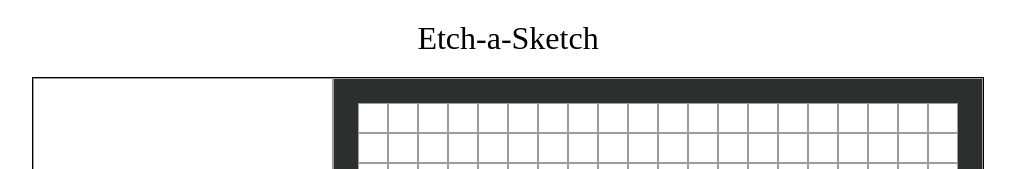
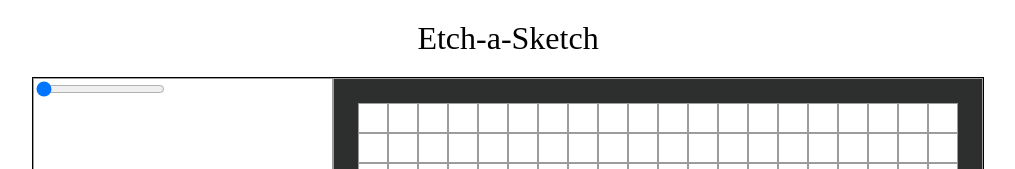
Before and after one commit to Shashankspbh/Etch-a-Sketch, a website: page index.html in a window 1280 px wide. Shown: the top 169 px of the page, without its empty margins (132-1147 px from the left). Drawn offline with nearby package versions, Linux system fonts and the light colour scheme.

Commit message:
Added slider Div and grid range div

```diff
--- a/index.html
+++ b/index.html
@@ -10,7 +10,19 @@
   <body>
     <div class="header">Etch-a-Sketch</div>
     <div class="sketch-container">
-      <div class="input-container"></div>
+      <div class="input-container">
+        <div class="slidecontainer">
+          <input
+            type="range"
+            min="10"
+            max="50"
+            value="10"
+            class="slider"
+            id="myRange"
+          />
+          <div class="range"></div>
+        </div>
+      </div>
       <div class="grid-container">
         <div class="grid"></div>
       </div>
```
